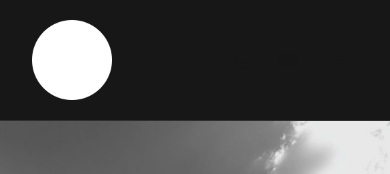
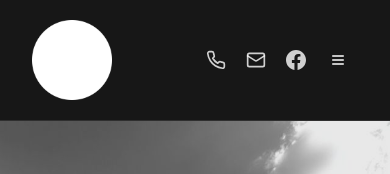
Before and after one commit to MiXir-Dev/apexprestige-mixir, a React (Vite) app: page / in a window 390 px wide. Shown: the top 174 px of the page. Built offline with nearby package versions, Linux system fonts and the light colour scheme.

Commit message:
Enhance DesktopNav and MobileMenu components with improved styling and accessibility features

```diff
--- a/src/components/header/DesktopNav.tsx
+++ b/src/components/header/DesktopNav.tsx
@@ -9,7 +9,10 @@ interface DesktopNavProps {
 
 const DesktopNav = ({ onNavigate, onQuote }: DesktopNavProps) => {
   return (
-    <nav className="hidden md:flex items-center space-x-8">
+    <nav
+      className="hidden items-center space-x-8 md:flex"
+      aria-label="Navigation principale"
+    >
       {NAV_LINKS.map((link) => (
         <a
           key={link.id}
@@ -18,12 +21,33 @@ const DesktopNav = ({ onNavigate, onQuote }: DesktopNavProps) => {
             event.preventDefault();
             onNavigate(link.id);
           }}
-          className="text-brand-blue hover:text-black font-medium"
+          className="
+            font-medium text-white/80
+            transition-colors duration-200
+            hover:text-white
+            focus-visible:outline-none
+            focus-visible:ring-2
+            focus-visible:ring-white
+            focus-visible:ring-offset-2
+            focus-visible:ring-offset-brand-blue
+          "
         >
           {link.label}
         </a>
       ))}
-      <Button onClick={onQuote} className="cta-button">
+
+      <Button
+        type="button"
+        onClick={onQuote}
+        className="
+          bg-white text-brand-blue
+          shadow-none
+          transition-colors duration-200
+          hover:bg-brand-light hover:text-brand-dark
+          focus-visible:ring-white
+          focus-visible:ring-offset-brand-blue
+        "
+      >
         Obtenir une soumission gratuite
       </Button>
     </nav>
--- a/src/components/header/MobileMenu.tsx
+++ b/src/components/header/MobileMenu.tsx
@@ -1,17 +1,19 @@
+import { Mail, Menu, Phone } from "lucide-react";
+
 import { Button } from "@/components/ui/button";
 import {
   Sheet,
+  SheetClose,
   SheetContent,
   SheetHeader,
   SheetTitle,
   SheetTrigger,
-  SheetClose,
 } from "@/components/ui/sheet";
-import { CONTACT } from "@/consts/contact";
+
+import { BUSINESS } from "@/consts/business";
+import { CONTACT, SOCIAL_LINKS } from "@/consts/contact";
 import { NAV_LINKS } from "@/consts/navigation";
 import { buildHomeSectionPath } from "@/consts/paths";
-import { BUSINESS } from "@/consts/business";
-import { Mail, Menu, Phone } from "lucide-react";
 
 interface MobileMenuProps {
   isOpen: boolean;
@@ -20,6 +22,23 @@ interface MobileMenuProps {
   onQuote: () => void;
 }
 
+interface FacebookIconProps {
+  className?: string;
+}
+
+const FacebookIcon = ({ className }: FacebookIconProps) => {
+  return (
+    <svg
+      viewBox="0 0 24 24"
+      fill="currentColor"
+      className={className}
+      aria-hidden="true"
+    >
+      <path d="M24 12.073C24 5.405 18.627 0 12 0S0 5.405 0 12.073C0 18.1 4.388 23.094 10.125 24v-8.437H7.078v-3.49h3.047V9.414c0-3.025 1.792-4.697 4.533-4.697 1.312 0 2.686.236 2.686.236v2.973h-1.513c-1.49 0-1.956.931-1.956 1.887v2.26h3.328l-.532 3.49h-2.796V24C19.612 23.094 24 18.1 24 12.073Z" />
+    </svg>
+  );
+};
+
 const MobileMenu = ({
   isOpen,
   onOpenChange,
@@ -27,55 +46,109 @@ const MobileMenu = ({
   onQuote,
 }: MobileMenuProps) => {
   return (
-    <div className="md:hidden flex items-center">
+    <div className="flex items-center md:hidden">
       {/* Phone */}
       <a
         href={`tel:${CONTACT.phone}`}
-        className="mr-3 text-brand-blue p-2 rounded-full hover:bg-brand-light transition-colors"
+        className="
+          mr-1 rounded-full p-2
+          text-white/80
+          transition-colors duration-200
+          hover:bg-white/10 hover:text-white
+          focus-visible:outline-none
+          focus-visible:ring-2
+          focus-visible:ring-white
+        "
         aria-label={`Appeler le ${CONTACT.phoneDisplay}`}
       >
-        <Phone size={20} />
+        <Phone className="h-5 w-5" aria-hidden="true" />
       </a>
 
       {/* Email */}
       <a
         href={`mailto:${CONTACT.email}`}
-        className="mr-3 text-brand-blue p-2 rounded-full hover:bg-brand-light transition-colors"
+        className="
+          mr-1 rounded-full p-2
+          text-white/80
+          transition-colors duration-200
+          hover:bg-white/10 hover:text-white
+          focus-visible:outline-none
+          focus-visible:ring-2
+          focus-visible:ring-white
+        "
         aria-label={`Écrire à ${CONTACT.email}`}
       >
-        <Mail size={20} />
+        <Mail className="h-5 w-5" aria-hidden="true" />
       </a>
 
-      {/* Mobile Menu */}
+      {/* Facebook */}
+      {SOCIAL_LINKS.facebook && (
+        <a
+          href={SOCIAL_LINKS.facebook}
+          target="_blank"
+          rel="noopener noreferrer"
+          className="
+            mr-1 rounded-full p-2
+            text-white/80
+            transition-colors duration-200
+            hover:bg-white/10 hover:text-white
+            focus-visible:outline-none
+            focus-visible:ring-2
+            focus-visible:ring-white
+          "
+          aria-label={`Visiter la page Facebook de ${BUSINESS.displayName}`}
+        >
+          <FacebookIcon className="h-5 w-5" />
+        </a>
+      )}
+
+      {/* Mobile menu */}
       <Sheet open={isOpen} onOpenChange={onOpenChange}>
         <SheetTrigger asChild>
           <Button
+            type="button"
             variant="ghost"
             size="icon"
-            className="text-brand-blue hover:bg-brand-light"
+            className="
+              text-white
+              hover:bg-white/10 hover:text-white
+              focus-visible:ring-white
+              focus-visible:ring-offset-brand-blue
+            "
+            aria-label="Ouvrir le menu"
           >
-            <Menu className="w-6 h-6" />
-            <span className="sr-only">Menu</span>
+            <Menu className="h-6 w-6" aria-hidden="true" />
+            <span className="sr-only">Ouvrir le menu</span>
           </Button>
         </SheetTrigger>
 
         <SheetContent
           side="left"
-          className="w-full p-0 transition-transform duration-300 ease-in-out"
+          className="
+            w-full border-r border-white/10
+            bg-brand-blue p-0 text-white
+            transition-transform duration-300 ease-in-out
+            [&>button]:text-white/70
+            [&>button]:transition-colors
+            [&>button:hover]:bg-white/10
+            [&>button:hover]:text-white
+            sm:max-w-sm
+          "
         >
           {/* Header */}
-          <SheetHeader className="p-4 border-b border-gray-100">
-            <SheetTitle>
-              <a href="#" className="flex items-center justify-center">
-                <span className="text-brand-blue font-bold text-xl">
-                  {BUSINESS.displayName}
-                </span>
-              </a>
+          <SheetHeader className="border-b border-white/10 px-6 py-5">
+            <SheetTitle className="text-left">
+              <span className="text-xl font-bold text-white">
+                {BUSINESS.displayName}
+              </span>
             </SheetTitle>
           </SheetHeader>
 
           {/* Navigation */}
-          <nav className="flex flex-col py-6">
+          <nav
+            className="flex flex-col py-6"
+            aria-label="Navigation mobile"
+          >
             {NAV_LINKS.map((link) => (
               <SheetClose key={link.id} asChild>
                 <a
@@ -84,7 +157,17 @@ const MobileMenu = ({
                     event.preventDefault();
                     onNavigate(link.id);
                   }}
-                  className="text-gray-700 hover:text-brand-blue font-medium px-6 py-4 text-lg"
+                  className="
+                    border-l-2 border-transparent
+                    px-6 py-4
+                    text-lg font-medium text-white/80
+                    transition-colors duration-200
+                    hover:border-white hover:bg-white/5 hover:text-white
+                    focus-visible:outline-none
+                    focus-visible:ring-2
+                    focus-visible:ring-inset
+                    focus-visible:ring-white
+                  "
                 >
                   {link.label}
                 </a>
@@ -92,12 +175,69 @@ const MobileMenu = ({
             ))}
 
             {/* CTA */}
-            <div className="px-6 pt-4">
+            <div className="px-6 pt-5">
               <SheetClose asChild>
-                <Button onClick={onQuote} className="cta-button w-full">
+                <Button
+                  type="button"
+                  onClick={onQuote}
+                  className="
+                    w-full bg-white text-brand-blue
+                    shadow-none
+                    transition-colors duration-200
+                    hover:bg-brand-light hover:text-brand-dark
+                    focus-visible:ring-white
+                    focus-visible:ring-offset-brand-blue
+                  "
+                >
                   Obtenir une soumission gratuite
                 </Button>
               </SheetClose>
+            </div>
+
+            {/* Contact details */}
+            <div className="mt-8 border-t border-white/10 px-6 pt-6">
+              <a
+                href={`tel:${CONTACT.phone}`}
+                className="
+                  flex items-center gap-3 py-2
+                  text-sm text-white/70
+                  transition-colors
+                  hover:text-white
+                "
+              >
+                <Phone className="h-4 w-4" aria-hidden="true" />
+                <span>{CONTACT.phoneDisplay}</span>
+              </a>
+
+              <a
+                href={`mailto:${CONTACT.email}`}
+                className="
+                  flex items-center gap-3 py-2
+                  text-sm text-white/70
+                  transition-colors
+                  hover:text-white
+                "
+              >
+                <Mail className="h-4 w-4" aria-hidden="true" />
+                <span>{CONTACT.email}</span>
+              </a>
+
+              {SOCIAL_LINKS.facebook && (
+                <a
+                  href={SOCIAL_LINKS.facebook}
+                  target="_blank"
+                  rel="noopener noreferrer"
+                  className="
+                    flex items-center gap-3 py-2
+                    text-sm text-white/70
+                    transition-colors
+                    hover:text-white
+                  "
+                >
+                  <FacebookIcon className="h-4 w-4" />
+                  <span>Apex Prestige</span>
+                </a>
+              )}
             </div>
           </nav>
         </SheetContent>
```
